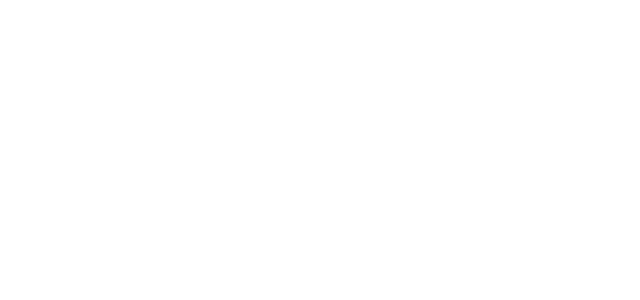
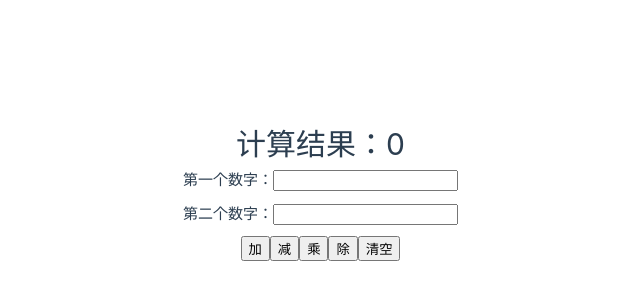
Before and after one commit to shenjy24/hello-vue3, a Vue app: page /calculator in a window 1280 px wide. Before the commit this address had no page. Shown: the part 210-510 px from the top of the page, without its empty margins (172-812 px from the left). Built offline with nearby package versions, Linux system fonts and the light colour scheme.

Commit message:
计算器

```diff
--- a/package.json
+++ b/package.json
@@ -12,9 +12,11 @@
   },
   "dependencies": {
     "element-plus": "^2.2.26",
-    "element-ui": "^2.15.12",
     "lodash-es": "^4.17.21",
+    "node-sass": "^8.0.0",
     "pinia": "^2.0.26",
+    "sass-loader": "^13.2.0",
+    "style-loader": "^3.3.1",
     "vue": "^3.2.45",
     "vue-router": "^4.1.6"
   },
@@ -26,6 +28,7 @@
     "@vue/tsconfig": "^0.1.3",
     "jsdom": "^20.0.3",
     "npm-run-all": "^4.1.5",
+    "sass": "^1.56.1",
     "typescript": "~4.7.4",
     "vite": "^3.2.4",
     "vitest": "^0.25.3",
--- a/src/App.vue
+++ b/src/App.vue
@@ -1,5 +1,6 @@
 <script setup lang="ts">
-import {RouterView} from 'vue-router'</script>
+import {RouterView} from 'vue-router'
+</script>
 
 <template>
   <RouterView />
--- /dev/null
+++ b/src/components/Calculator.vue
@@ -0,0 +1,64 @@
+<script setup lang="ts">
+import {reactive} from "vue";
+import {ElMessage} from 'element-plus'
+
+const state = reactive({
+  numCount: 0,
+  form: {
+    num1: '',
+    num2: '',
+  }
+})
+
+const MCK = (val: string) => {
+  if (!state.form.num1 || !state.form.num2) {
+    ElMessage.error('请输入数字')
+    return
+  }
+  switch (val) {
+    case '加':
+      state.numCount = parseInt(state.form.num1) + parseInt(state.form.num2)
+      break;
+    case '减':
+      state.numCount = parseInt(state.form.num1) - parseInt(state.form.num2)
+      break;
+    case '乘':
+      state.numCount = parseInt(state.form.num1) * parseInt(state.form.num2)
+      break;
+    case '除':
+      state.numCount = parseInt(state.form.num1) / parseInt(state.form.num2)
+      break;
+    case '清空':
+      state.numCount = 0
+      state.form.num1 = ''
+      state.form.num2 = ''
+      break;
+  }
+}
+
+</script>
+
+<template>
+  <div class="calculator">
+    <h1>计算结果：{{ state.numCount }}</h1>
+    <div>
+      第一个数字：<input type="number" v-model="state.form.num1"/>
+    </div>
+    <div style="margin:10px">
+      第二个数字：<input type="number" v-model="state.form.num2"/>
+    </div>
+    <div>
+      <button @click="MCK('加')">加</button>
+      <button @click="MCK('减')">减</button>
+      <button @click="MCK('乘')">乘</button>
+      <button @click="MCK('除')">除</button>
+      <button @click="MCK('清空')">清空</button>
+    </div>
+  </div>
+</template>
+
+<style scoped lang="scss">
+.calculator {
+  text-align: center
+}
+</style>
--- a/src/components/HelloVue3.vue
+++ b/src/components/HelloVue3.vue
@@ -1,22 +1,49 @@
-<script setup>
-import { ref, onMounted } from 'vue'
+<script setup lang="ts">
+import {ref, onMounted, onUnmounted, computed} from 'vue'
+import _ from 'lodash-es'
 
 // 响应式状态
 const count = ref(0)
+const user = ref({name: 'Tom', age: 20})
+const userName = computed({
+  get: () => user.value.name,
+  set: (val) => {
+    user.value.name = val
+  }
+})
 
 // 更改状态、触发更新的函数
 function increment() {
   count.value++
 }
 
+// 防抖
+const debounce = _.debounce(increment, 500, {
+  leading: true,  // 延长开始后调用
+  trailing: false  // 延长结束前调用
+})
+
 // 生命周期钩子
 onMounted(() => {
   console.log(`计算器初始值为 ${count.value}`)
+})
+
+// 移除组件时，取消防抖
+onUnmounted(() => {
+  debounce.cancel()
 })
 </script>
 
 <template>
   <el-button type="primary" @click="increment">点击了：{{ count }} 次</el-button>
+  <div>
+    <span>{{ user.name }}</span>
+    <span>{{ user.age }}</span>
+  </div>
+  <div>
+    <div>用户：{{ userName }}</div>
+    <el-input v-model="userName"></el-input>
+  </div>
 </template>
 
 <style scoped>
--- a/src/router/index.ts
+++ b/src/router/index.ts
@@ -1,5 +1,6 @@
 import { createRouter, createWebHistory } from 'vue-router'
 import HomeView from '../views/HomeView.vue'
+import CalculatorView from '../views/CalculatorView.vue'
 
 const router = createRouter({
   history: createWebHistory(import.meta.env.BASE_URL),
@@ -9,6 +10,11 @@
       name: 'home',
       component: HomeView
     },
+    {
+      path: '/calculator',
+      name: 'calculator',
+      component: CalculatorView
+    }
   ]
 })
 
--- /dev/null
+++ b/src/views/CalculatorView.vue
@@ -0,0 +1,9 @@
+<script setup lang="ts">
+import Calculator from "@/components/Calculator.vue";
+</script>
+
+<template>
+  <main>
+    <Calculator />
+  </main>
+</template>
```
Also changed, not shown: 1 other file (tests, documents, lock files or other folders).
